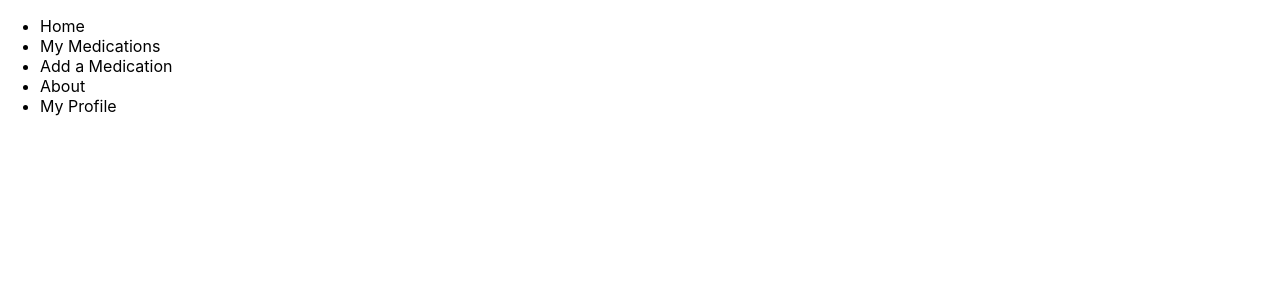
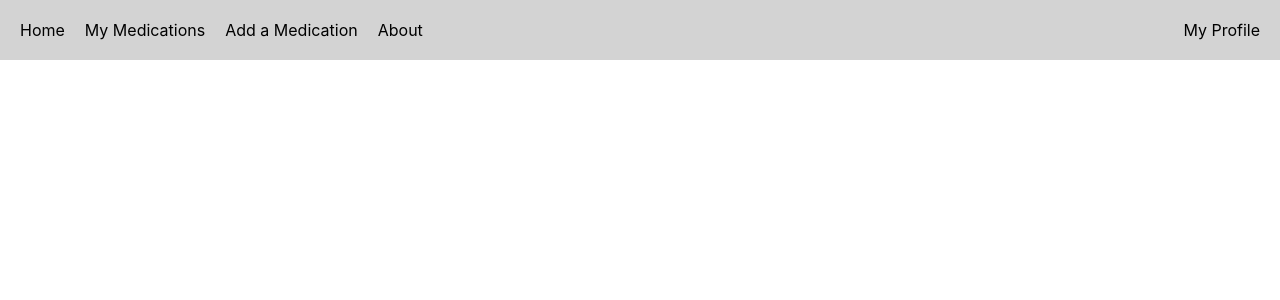
Before and after one commit to lizmeks/gm-pair-project, a React (Create React App) app: page / in a window 1280 px wide. Shown: the top 300 px of the page. Built offline with nearby package versions, Linux system fonts and the light colour scheme.

Commit message:
add styling to navbar with links (all point to home right now)

```diff
--- a/src/components/NavBar.styles.tsx
+++ b/src/components/NavBar.styles.tsx
@@ -1 +1,22 @@
 import styled from "styled-components";
+import { Link } from "react-router-dom"
+
+export const Navigation = styled.nav`
+    padding: 10px;
+    overflow: hidden;
+    background-color: lightgrey;
+`
+
+export const NavBarOption = styled(Link)`
+    float: left;
+    padding: 10px;
+    text-decoration: none;
+    color: black;
+`
+
+export const NavBarOptionRight = styled(Link)`
+    float: right;
+    padding: 10px;
+    text-decoration: none;
+    color: black;
+`
--- a/src/components/NavBar.tsx
+++ b/src/components/NavBar.tsx
@@ -1,24 +1,25 @@
+import { NavBarOption, NavBarOptionRight, Navigation } from "./NavBar.styles"
+
+
 const NavBar = () => {
     return (
-        <nav>
-            <ul>
-                <li>
-                    Home
-                </li>
-                <li>
+        <Navigation>
+            <NavBarOption to='/'>
+                Home
+            </NavBarOption>
+            <NavBarOption to='/'>
                     My Medications
-                </li>
-                <li>
-                    Add a Medication
-                </li>
-                <li>
-                    About
-                </li>
-                <li>
-                    My Profile
-                </li>
-            </ul>
-        </nav>
+            </NavBarOption>
+            <NavBarOption to='/'>
+                Add a Medication
+            </NavBarOption>
+            <NavBarOption to='/'>
+                About
+            </NavBarOption>
+            <NavBarOptionRight to='/'>
+                My Profile
+            </NavBarOptionRight>
+        </Navigation>
     )
 }
 
```
